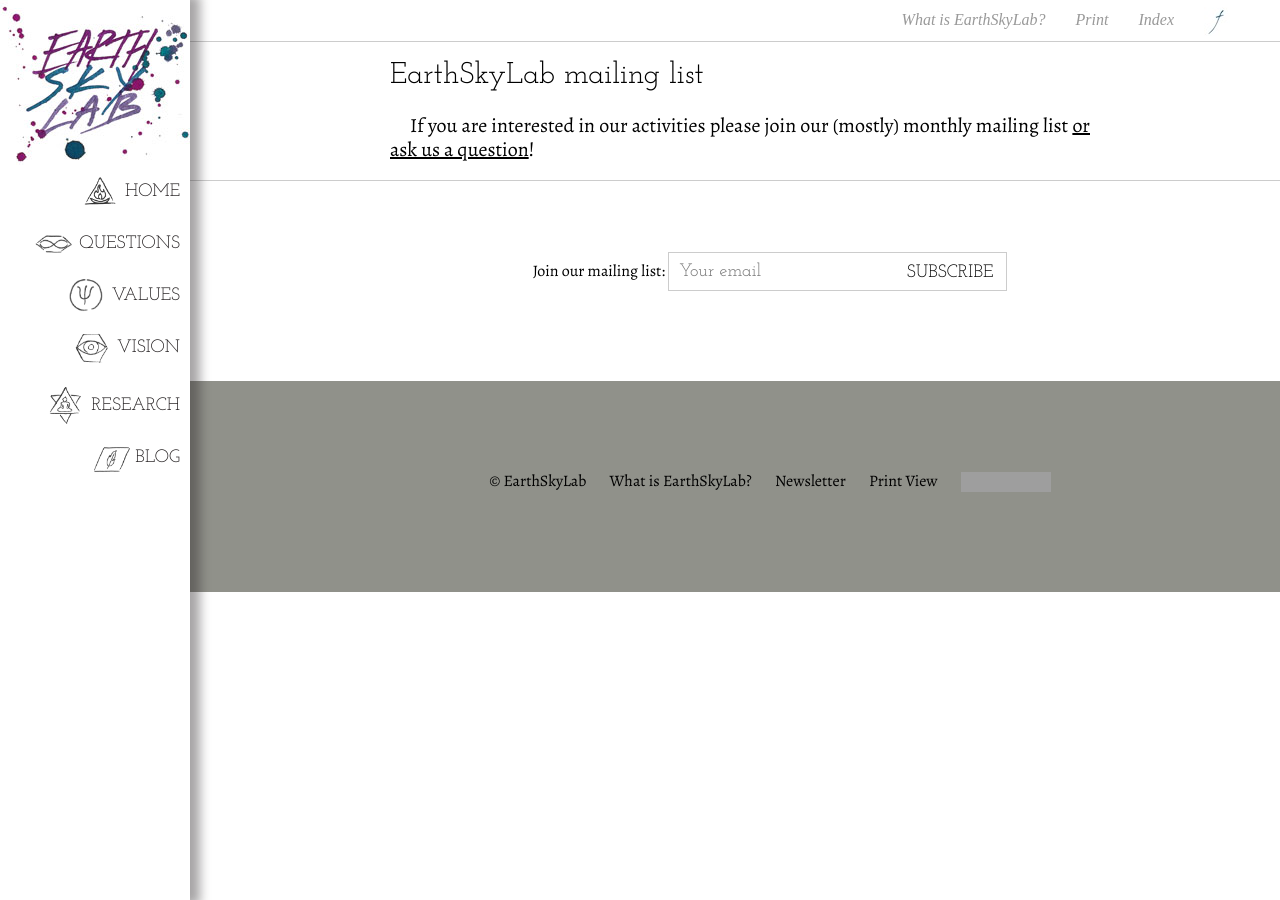
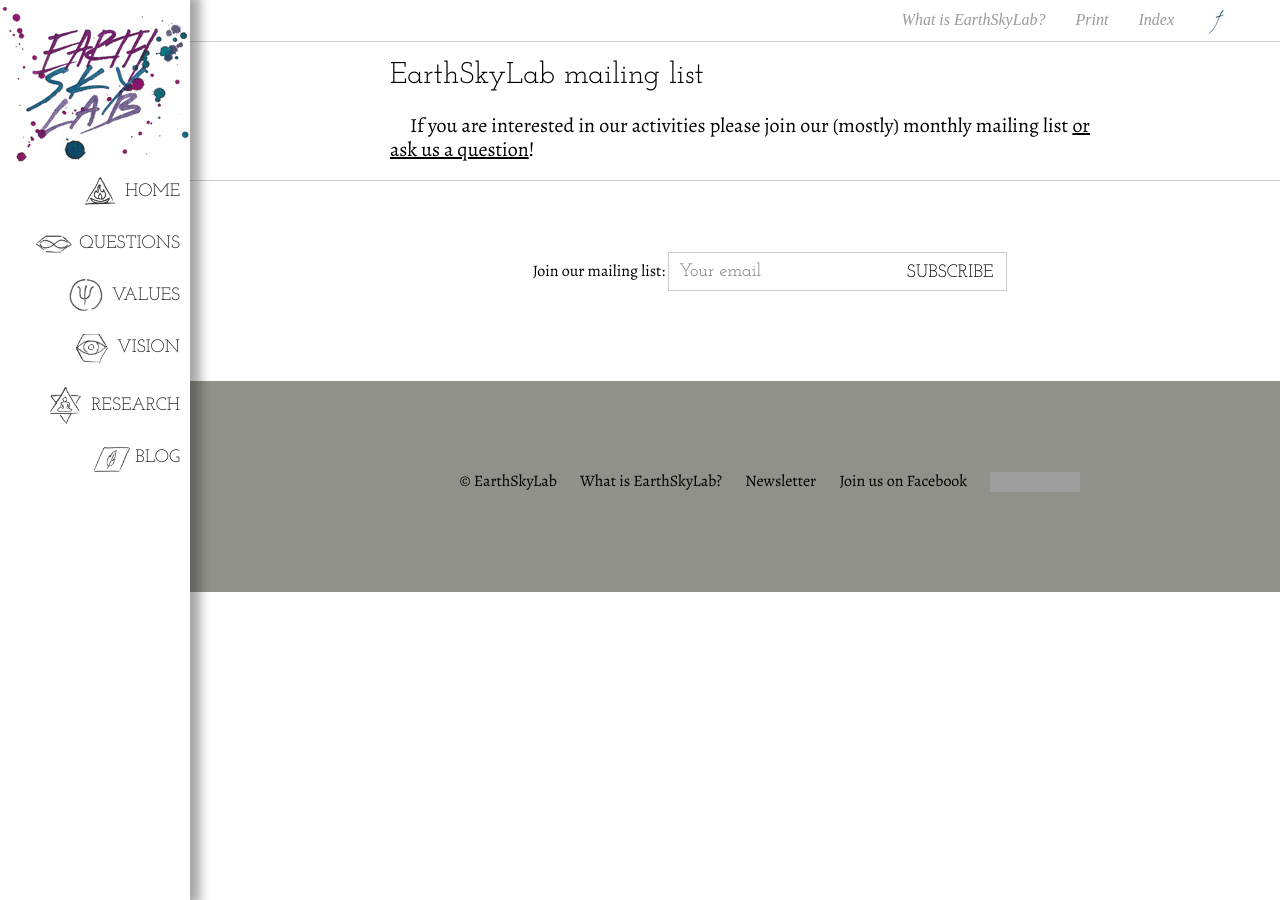
Before and after one commit to EarthSkyLab/EarthSkyLab.github.io, a Jekyll site: the page built from newsletter.md, in a window 1280 px wide. Built offline with Jekyll 4.4.1, drawn with Linux system fonts in a browser that asks for light colours; Markdown is read by kramdown in place of the engine named in the settings; comment, search, counter and statistics services are not loaded; grey boxes are pictures that could not be loaded.

Commit message:
add facebook to footer

```diff
--- a/_layouts/basic-page.html
+++ b/_layouts/basic-page.html
@@ -45,7 +45,7 @@
 		<a href="/license.html">© {% if author %}{{author.title}}{%else%}EarthSkyLab{%endif%}</a>
 		<a href="/about.html">What is EarthSkyLab?</a>
 		<a href="/newsletter.html">Newsletter</a>
-		<a href="/print-view.html">Print View</a>
+		<a href="https://www.facebook.com/EarthSkyLab">Join us on Facebook</a>
 		{% if page.author %}
 		{% else %}
 		<a rel="license" href="/license.html"><img alt="Creative Commons License" style="border-width:0" src="https://i.creativecommons.org/l/by-nc-sa/4.0/88x31.png" /></a>
```
Also changed, not shown: index.md (+1 -1 lines).
